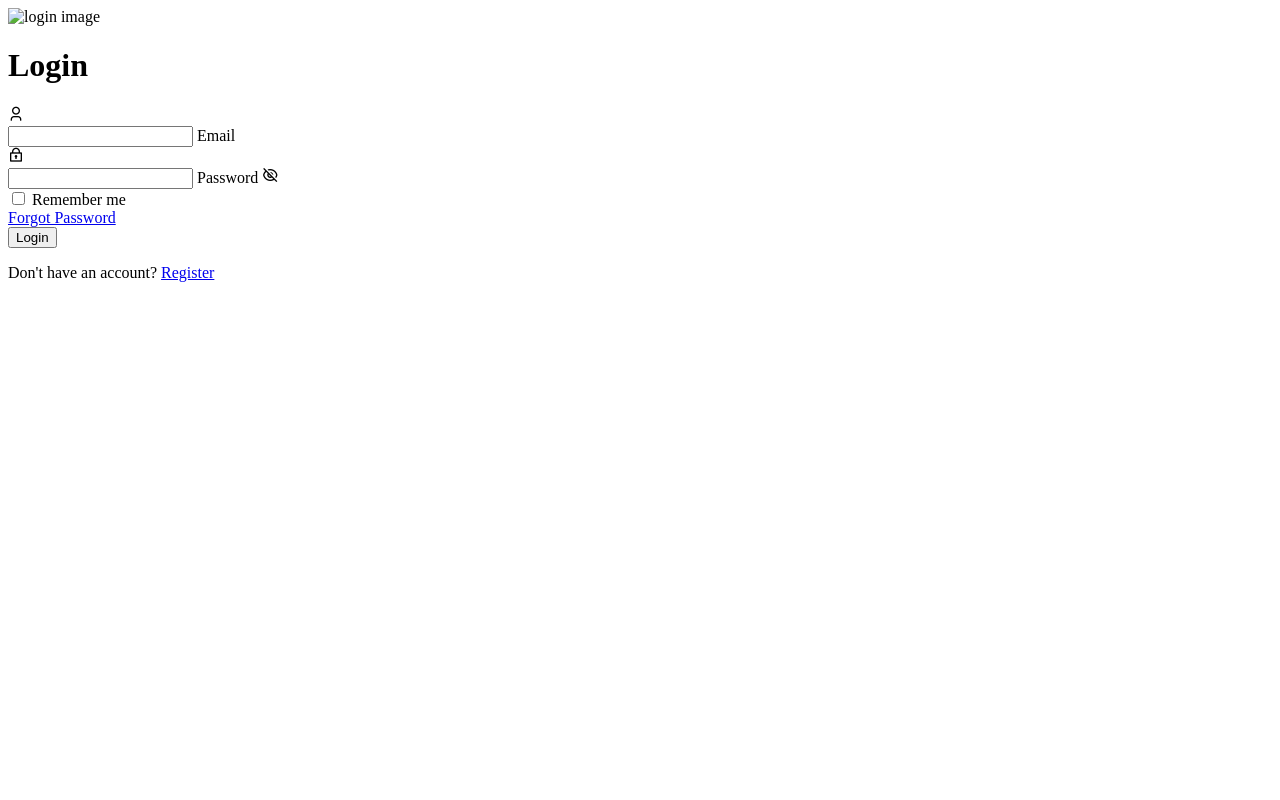
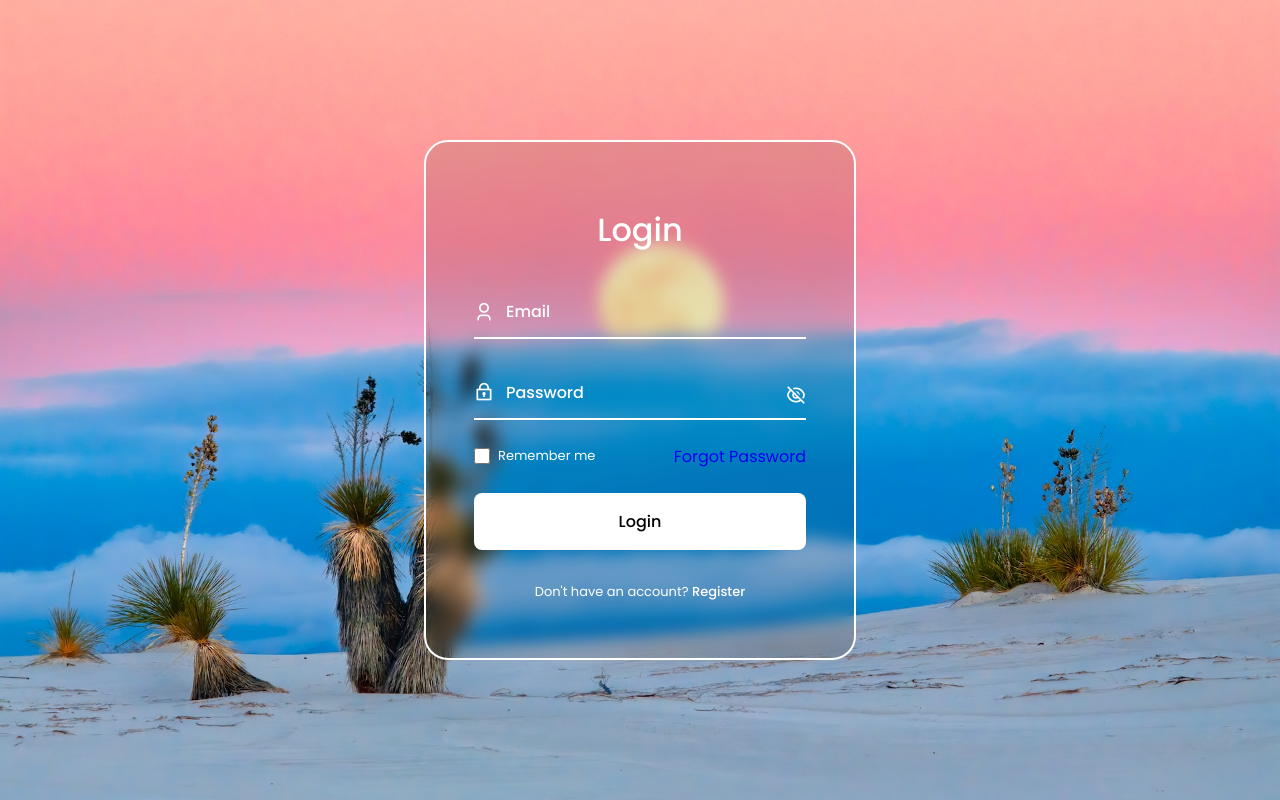
Before and after one commit to kristinzega/login-form, a plain HTML site: page index.html in a window 1280 px wide. Drawn offline with nearby package versions, Linux system fonts and the light colour scheme; the site is published under a folder, as on GitHub Pages, so addresses that start at the root find nothing.

Commit message:
perubahan pada source file assets

```diff
--- a/index.html
+++ b/index.html
@@ -6,16 +6,16 @@
     <meta name="viewport" content="width=device-width, initial-scale=1.0" />
 
     <!-- REMIXICON -->
-    <link rel="stylesheet" href="https://cdn.jsdelivr.net/npm/remixicon@2.5.0/fonts/remixicon.css" />
+    <link href="https://cdn.jsdelivr.net/npm/remixicon@2.5.0/fonts/remixicon.css" rel="stylesheet" />
 
     <!-- Link CSS -->
-    <link rel="stylesheet" href="/assets/css/style.css" />
+    <link rel="stylesheet" href="./assets/css/style.css" />
 
     <title>Animated Login Form by Kristin Zega</title>
   </head>
   <body>
     <div class="login">
-      <img src="/assets/img/login-bg.jpg" alt="login image" class="login__img" />
+      <img src="./assets/img/login-bg.jpg" alt="login image" class="login__img" />
 
       <form action="" class="login__form">
         <h1 class="login__title">Login</h1>
@@ -58,6 +58,6 @@
     </div>
 
     <!-- Main JS -->
-    <script src="/assets/js/main.js"></script>
+    <script src="./assets/js/main.js"></script>
   </body>
 </html>
```
